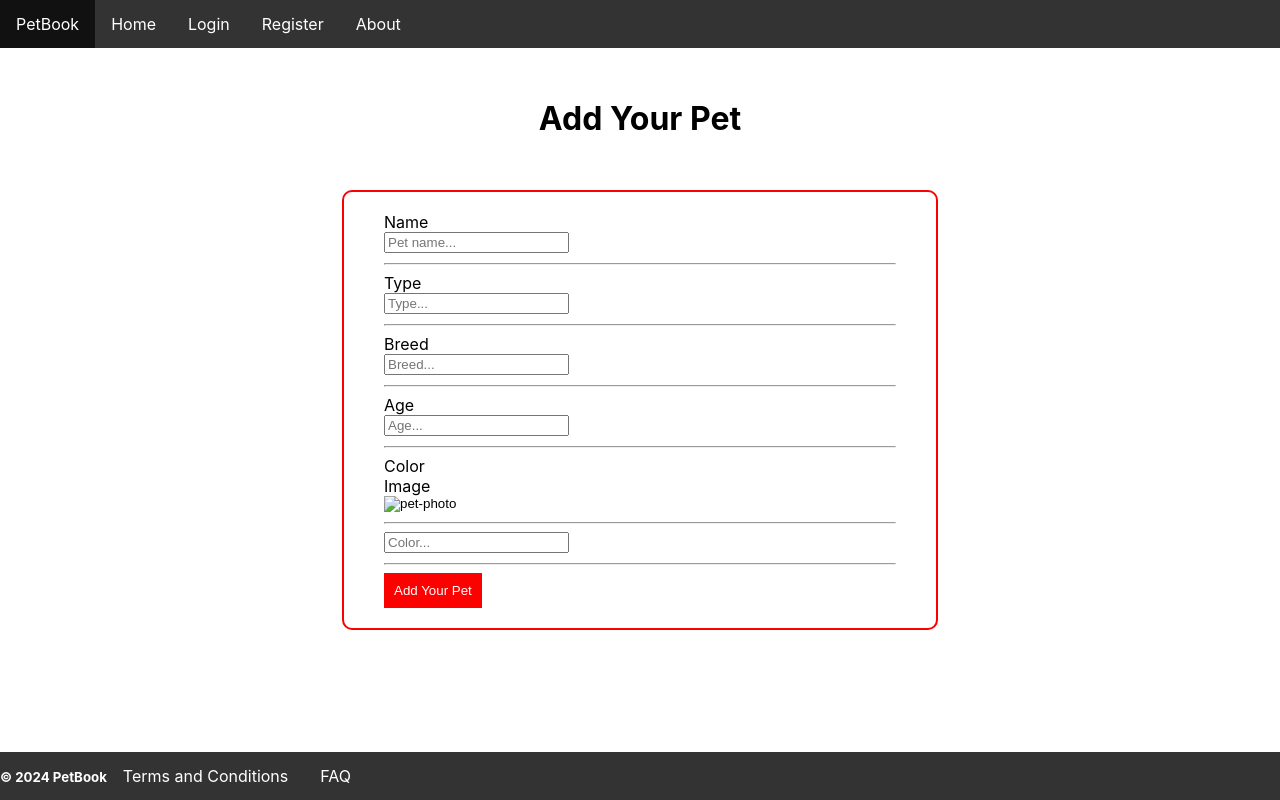
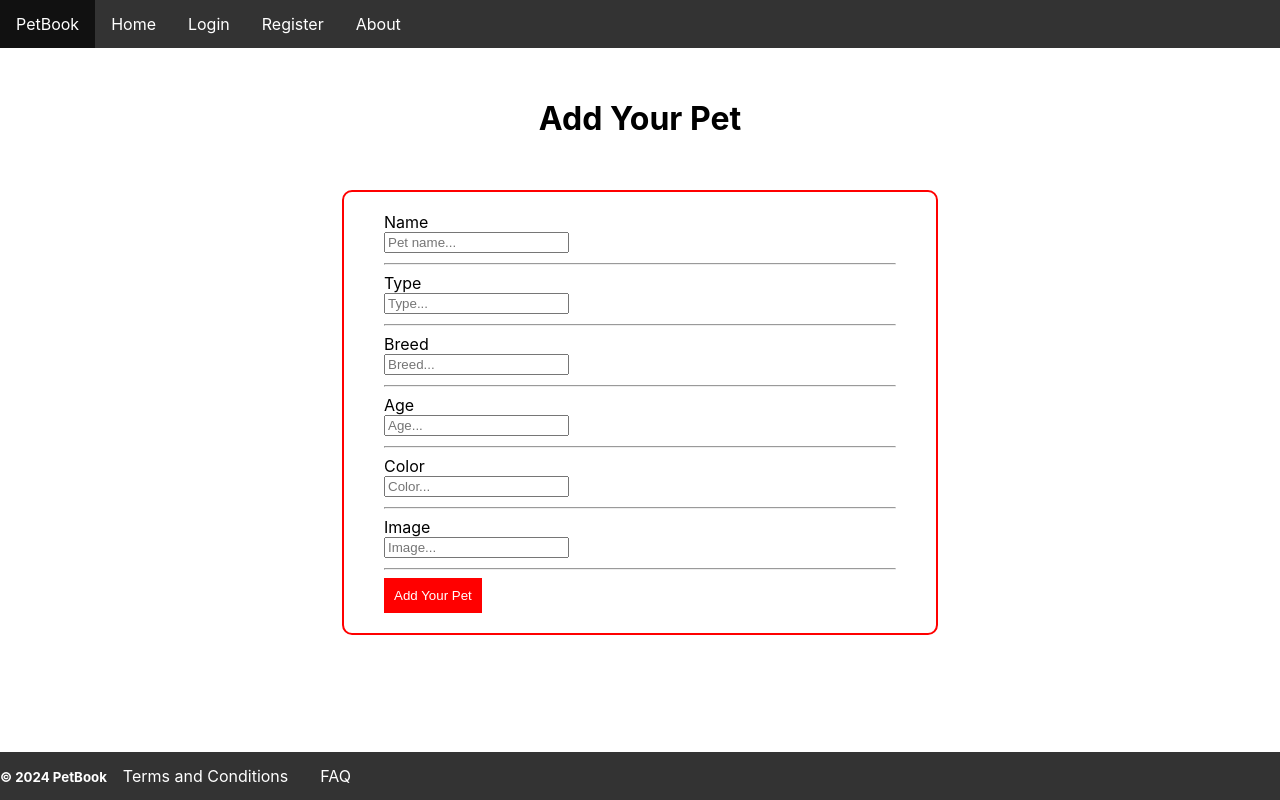
Before and after one commit to EmilPopovski24/PetBook, a React (Create React App) app in the folder petbookclient/: page /addpet in a window 1280 px wide. Built offline with nearby package versions, Linux system fonts and the light colour scheme; no server answers.

Commit message:
adding Image to Pet Account

```diff
--- a/petbookclient/src/components/AddPet/AddPet.js
+++ b/petbookclient/src/components/AddPet/AddPet.js
@@ -31,11 +31,11 @@ export const AddPet = ({
                     <input type="text" id="age" name="age" values={values.age} onChange={changeHandler} placeholder="Age..." className='parameters' />
                     <hr />
                     <label htmlFor="color">Color</label>
-                    <br />
-                    <label htmlFor="imageUrl">Image</label>
-                    <input type="image" alt="pet-photo" id="imageUrl" name="age" values={values.imageUrl} onChange={changeHandler} placeholder="Image..." className='parameters' />
+                    {/* <br /> */}
+                    <input type="text" id="color" name="color" values={values.color}  onChange={changeHandler} placeholder="Color..." className='parameters' />
                     <hr />
-                    <input type="text" id="color" name="color" values={values.color}  onChange={changeHandler} placeholder="Color..." className='parameters' />
+                    <label htmlFor="image">Image</label>
+                    <input type="text" alt="PetPicture" id="imageUrl" name="imageUrl" values={values.image} onChange={changeHandler} placeholder="Image..." className='parameters' />
                     <hr />
                     <button type="submit" className="addPetBtn">Add Your Pet</button>
                 </form>
--- a/petbookclient/src/components/Catalog/PetItem/PetItem.js
+++ b/petbookclient/src/components/Catalog/PetItem/PetItem.js
@@ -7,12 +7,14 @@ export const PetItem = ({
     breed,
     age,
     color,
-    _id
+    _id,
+    imageUrl,
 }) => {
     return (
         <>
         <div className='pet-item'>
             <h1>{name}</h1>
+            <img src="{imageUrl}" alt="PetPicture" />
             <ul>
                 <li><h3>Type: {type}</h3></li>
                 <li><h3>Breed: {breed}</h3></li>
```
